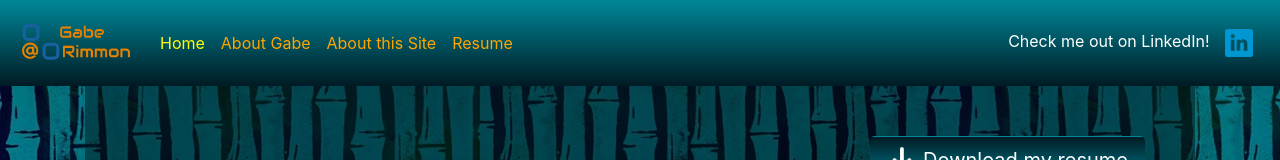
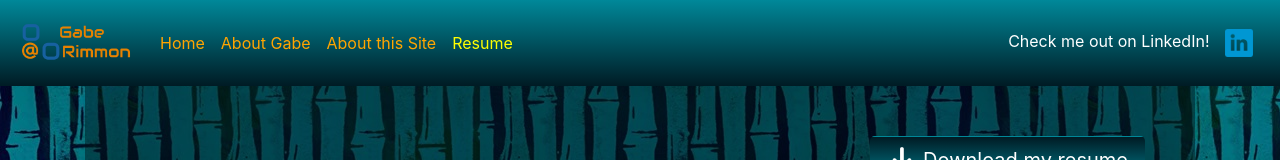
Before and after one commit to Hurgusburgus/GabeSite, an Angular app in the folder client/: page /resume in a window 1280 px wide. Shown: the top 160 px of the page. Built offline with nearby package versions, Linux system fonts and the light colour scheme.

Commit message:
header now responds to page change

```diff
--- a/client/src/app/header/header.component.html
+++ b/client/src/app/header/header.component.html
@@ -7,10 +7,15 @@
       </button>
       <div class="collapse navbar-collapse" id="navbarNavAltMarkup">
         <div class="navbar-nav">
-          <a class="nav-item nav-link active item-selected" href="">Home <span class="sr-only">(current)</span></a>
-          <a class="nav-item nav-link header-item" href="about-gabe">About Gabe</a>
-          <a class="nav-item header-item nav-link " href="about-site">About this Site</a>
-          <a class="nav-item nav-link header-item" href="resume">Resume</a>
+          <a
+            class="nav-item nav-link {{currentPage === '' ? 'item-selected' : 'header-item'}}"
+            routerLink="/" routerLinkActive="active">Home</a>
+          <a class="nav-item nav-link {{currentPage === '/about-gabe' ? 'item-selected' : 'header-item'}}"
+            routerLink="/about-gabe" routerLinkActive="active">About Gabe</a>
+          <a class="nav-item nav-link {{currentPage === '/about-site' ? 'item-selected' : 'header-item'}}"
+            routerLink="/about-site" routerLinkActive="active">About this Site</a>
+          <a class="nav-item nav-link {{currentPage === '/resume' ? 'item-selected' : 'header-item'}}"
+          routerLink="/resume" routerLinkActive="active">Resume</a>
       </div>
     </div>
     <span class="navbar-text" style="right:0px;">
--- a/client/src/app/header/header.component.ts
+++ b/client/src/app/header/header.component.ts
@@ -1,4 +1,6 @@
 import { Component, OnInit } from '@angular/core';
+import { Location } from '@angular/common';
+import {Router, NavigationEnd} from '@angular/router';
 
 @Component({
   selector: 'app-header',
@@ -7,9 +9,20 @@ import { Component, OnInit } from '@angular/core';
 })
 export class HeaderComponent implements OnInit {
 
-  constructor() { }
+  currentPage: string;
+
+  constructor(private router: Router, private location: Location) {
+      router.events.subscribe((event) => {
+        (event instanceof NavigationEnd) && this.handleRouteCHange()
+      });
+   }
 
   ngOnInit() {
+    this.currentPage = this.location.path();
+  }
+
+  handleRouteCHange() {
+    this.currentPage = this.location.path();
   }
 
 }
```
